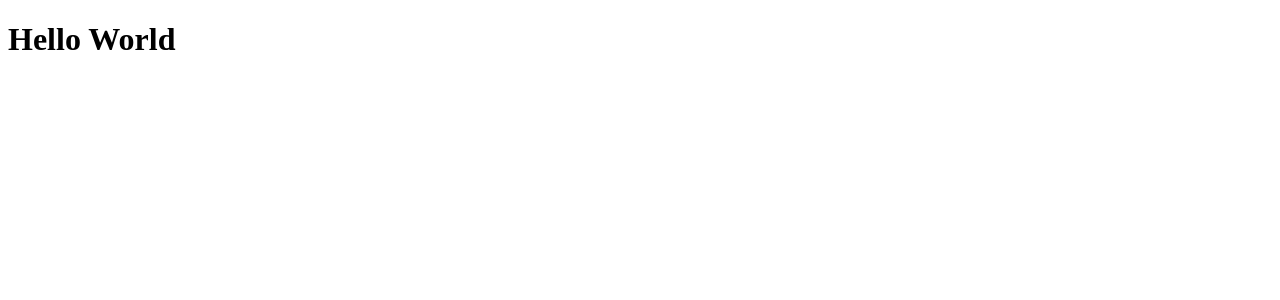
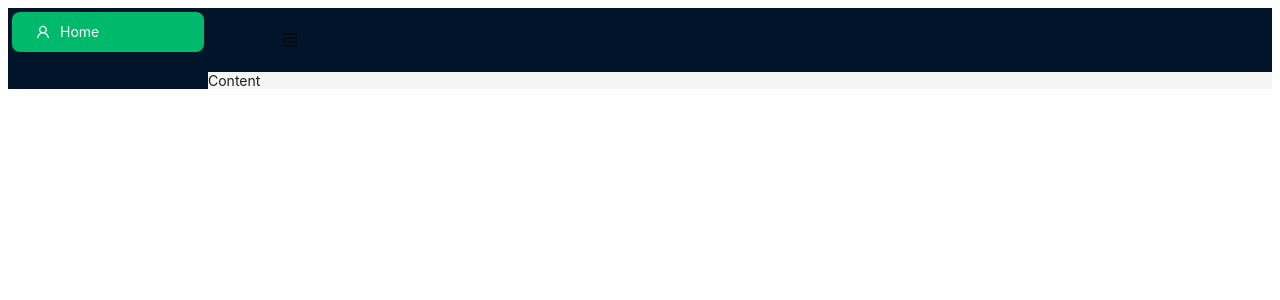
Before and after one commit to HarrisHamid/HackPrinceton, a React (Create React App) app: page / in a window 1280 px wide. Shown: the top 300 px of the page. Built offline with nearby package versions, Linux system fonts and the light colour scheme.

Commit message:
feat: Added sidebar

```diff
--- a/src/pages/Home.js
+++ b/src/pages/Home.js
@@ -1,11 +1,57 @@
-import React from "react";
+import React, { useState } from "react";
+import { Layout, Menu, Button } from "antd";
+import { UserOutlined, MenuUnfoldOutlined, MenuFoldOutlined } from "@ant-design/icons";
+import { useNavigate } from "react-router";
+
+const { Header, Sider, Content } = Layout;
 
 const Home = () => {
-    return (
-        <div>
-            <h1>Hello World</h1>
-        </div>
-    );
-}
+  const [collapsed, setCollapsed] = useState(false);
+  const navigate = useNavigate();
+//   const {
+//     token: { colorBgContainer },
+//   } = theme.useToken();
+  const handleClickHome = () => {
+    navigate('/');
+  }
+
+  return (
+    <Layout>
+      <Sider trigger={null} collapsible collapsed={collapsed}>
+        <div className="demo-logo-vertical" />
+        <Menu
+          theme="dark"
+          mode="inline"
+          defaultSelectedKeys={['1']}
+          items={[
+            {
+              key: '1',
+              icon: <UserOutlined />,
+              label: 'Home',
+              onClick: handleClickHome,
+            },
+          ]}
+        />
+      </Sider>
+      <Layout>
+        <Header>
+          <Button
+            type="text"
+            icon={collapsed ? <MenuUnfoldOutlined /> : <MenuFoldOutlined />}
+            onClick={() => setCollapsed(!collapsed)}
+            style={{
+              fontSize: '16px',
+              width: 64,
+              height: 64,
+            }}
+          />
+        </Header>
+        <Content>
+          Content
+        </Content>
+      </Layout>
+    </Layout>
+  );
+};
 
 export default Home;
```
